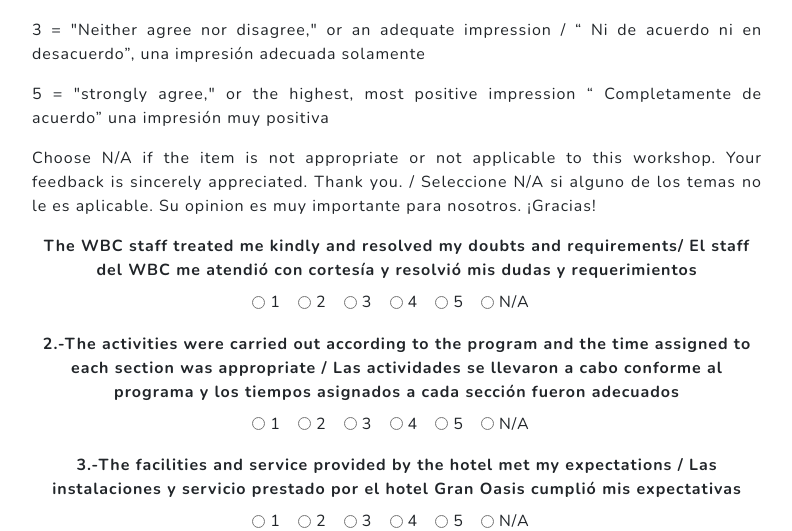
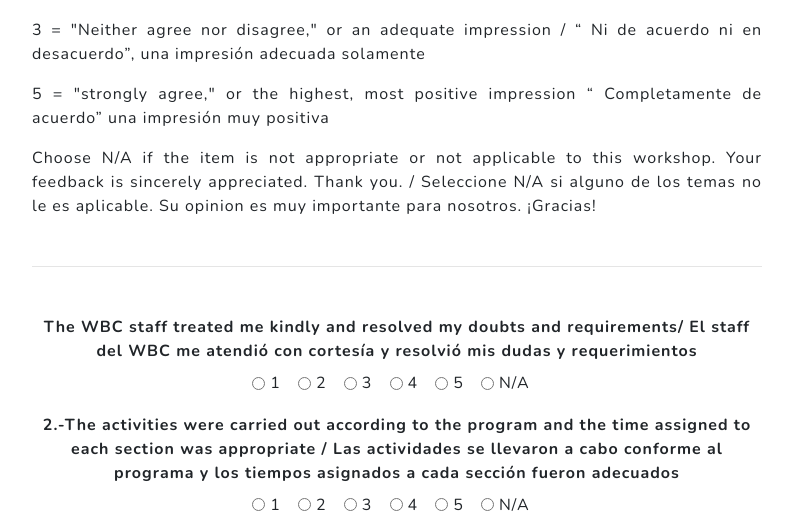
Before and after one commit to DavidSC34/convencion2019, a PHP site: page / in a window 1280 px wide. Shown: the part 3860-4391 px from the top of the page, without its empty margins (243-1035 px from the left). Run offline with PHP 8.4, Linux system fonts and the light colour scheme; some web fonts are replaced.

Commit message:
cambios en index separacion en encuesta

```diff
--- a/index.php
+++ b/index.php
@@ -259,7 +259,7 @@
 <p class="text-justify text-black">Choose N/A if the item is not appropriate or not applicable to this workshop. Your feedback is sincerely appreciated. Thank you. /
 Seleccione N/A si alguno de los temas no le es aplicable. Su opinion es muy importante para nosotros. ¡Gracias!</p>
 
-
+  <hr class="my-5">
 
               <form id="form-survey" action="conexion.php" method="post">
 
@@ -378,6 +378,7 @@ Seleccione N/A si alguno de los temas no le es aplicable. Su opinion es muy impo
                           <label class="form-check-label" for="inlineRadio2">N/A</label>
                         </div>
                     </div>
+
                     <!--MAIN EVENTS / EVENTOS PRINCIPALES-->
                     <div class="form-group">
 
```
Also changed, not shown: 1 other file.
